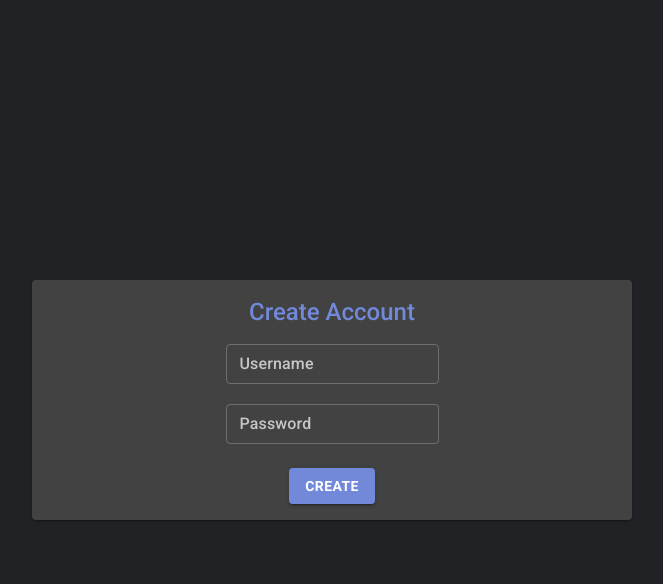
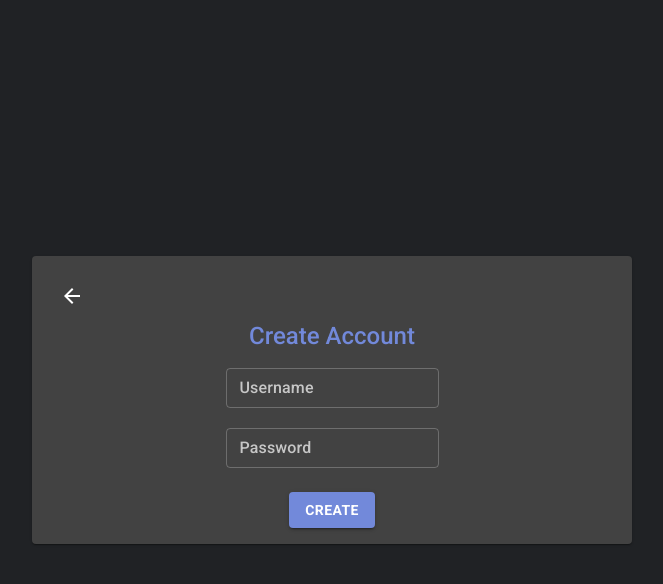
Before and after one commit to ericellb/React-Discord-Clone, a React (Create React App) app: page /#/ in a window 1280 px wide. Both pictures are taken after a click on the button "CREATE". Shown: the top 584 px of the page, without its empty margins (308-971 px from the left). Built offline with nearby package versions, Linux system fonts and the light colour scheme; no server answers.

Commit message:
Can go back on Create / Login prompts

```diff
--- a/src/components/Auth/Auth.jsx
+++ b/src/components/Auth/Auth.jsx
@@ -1,7 +1,7 @@
 import React, { useState } from 'react'
 import { useDispatch } from 'react-redux';
-import { Paper, Button, Card, CardContent, Typography, CardActionArea, CardMedia, Slide, TextField, Grid } from '@material-ui/core';
-import { GroupAdd, Person } from '@material-ui/icons';
+import { Paper, Button, Card, CardContent, Typography, CardActionArea, CardMedia, Slide, TextField, Grid, IconButton } from '@material-ui/core';
+import { GroupAdd, Person, ArrowBack } from '@material-ui/icons';
 import axios from '../Api/api';
 
 import createHashHistory from '../../history';
@@ -23,6 +23,14 @@ export default function Auth() {
   const [userPass, setUserPass] = useState('');
   const [userPassError, setUserPassError] = useState(false);
   const [userPassErrorMsg, setUserPassErrorMsg] = useState(false)
+
+
+  const showMain = () => {
+    setMainDirection('left');
+    setMainVisible(true);
+    setCreateVisible(false);
+    setLoginVisible(false);
+  }
 
   // Handles showing the Join Server window
   const showCreateAccount = () => {
@@ -109,6 +117,7 @@ export default function Auth() {
       <Slide direction={mainDirection} in={mainVisible} timeout={350} mountOnEnter unmountOnExit>
         <Grid container spacing={3} justify="center" alignItems="center">
           <Grid item sm={12} xs={12}>
+
             <Typography variant="h5" color="primary" align="center">Create an account, or sign in!</Typography>
           </Grid>
           <Grid item sm={6} xs={12}>
@@ -150,6 +159,7 @@ export default function Auth() {
       <Slide direction="left" in={createVisible} timeout={350} mountOnEnter unmountOnExit >
         <Grid container spacing={1} justify="center" alignItems="center">
           <Grid item xs={12}>
+            <IconButton onClick={showMain}><ArrowBack /></IconButton>
             <Typography variant="h5" color="primary" align="center">Create Account</Typography>
           </Grid>
           <Grid item xs={12} className="grid-textfield">
@@ -194,6 +204,7 @@ export default function Auth() {
       <Slide direction="left" in={loginVisible} timeout={350} mountOnEnter unmountOnExit>
         <Grid container spacing={2} justify="center" alignItems="center">
           <Grid item xs={12}>
+            <IconButton onClick={showMain}><ArrowBack /></IconButton>
             <Typography variant="h5" color="primary" align="center">Login Account</Typography>
           </Grid>
           <Grid item xs={12} className="grid-textfield">
```
